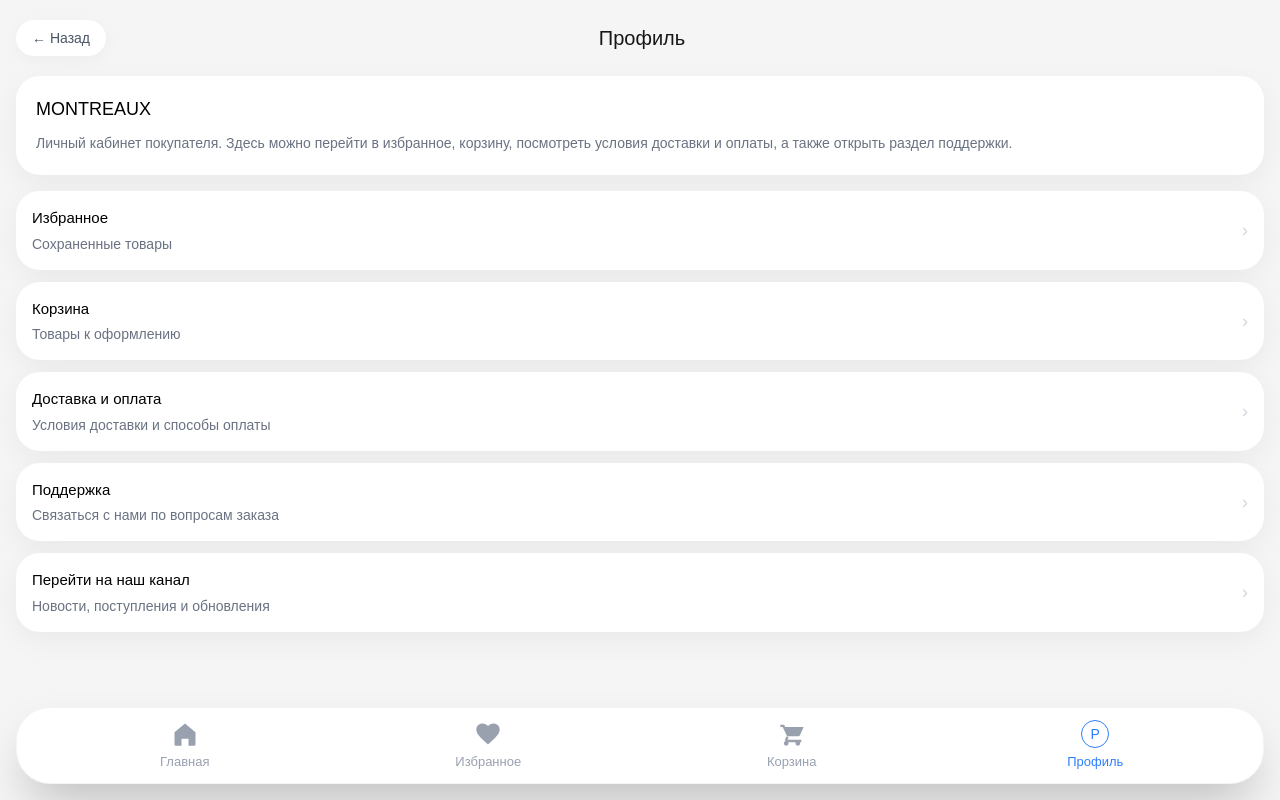
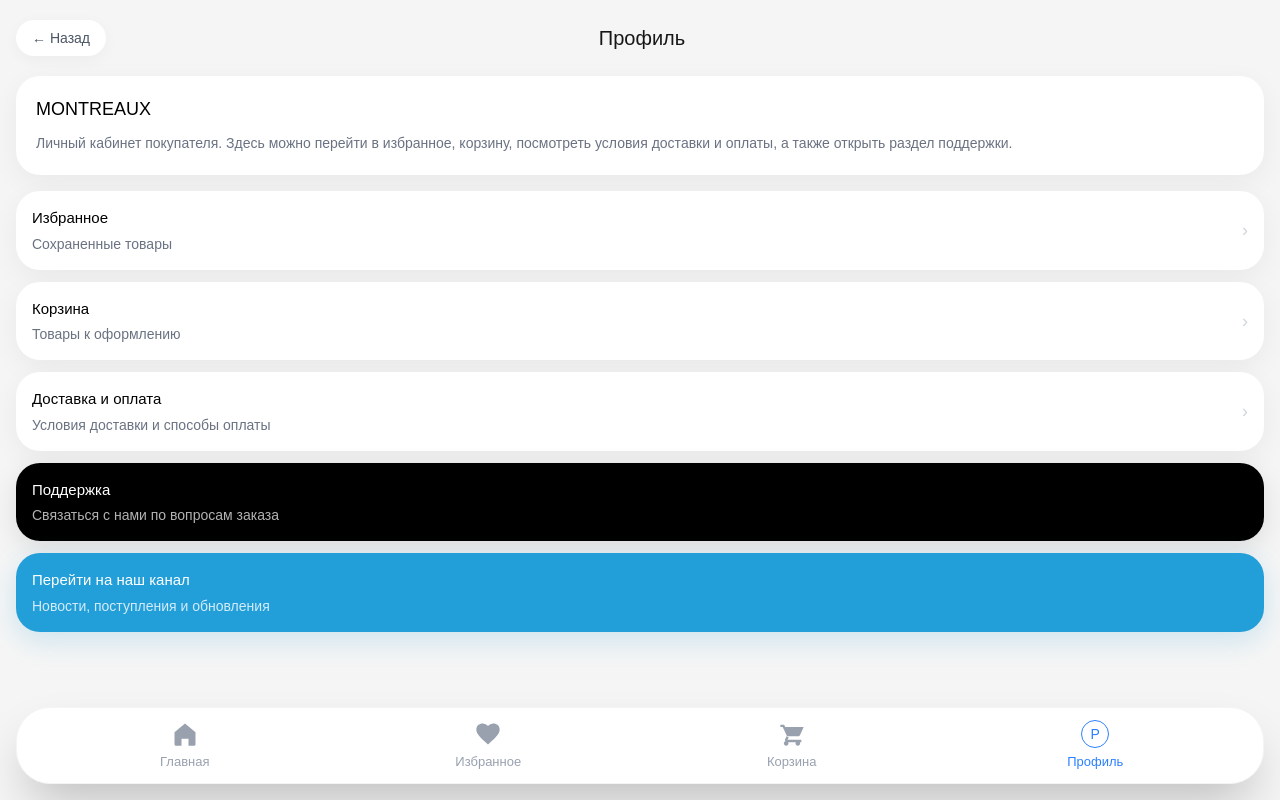
Before and after one commit to rennymateso/tg-shop, a Next.js app: page /profile in a window 1280 px wide. Built offline with nearby package versions, Linux system fonts and the light colour scheme.

Commit message:
update delivery costs and profile buttons

```diff
--- a/app/delivery-payment/page.tsx
+++ b/app/delivery-payment/page.tsx
@@ -46,6 +46,34 @@ export default function DeliveryPaymentPage() {
             <p>
               По России срок доставки составляет{" "}
               <span className="text-black">от 3 до 14 дней</span>.
+            </p>
+          </div>
+        </div>
+
+        <div className="rounded-[24px] bg-white p-5 shadow-[0_8px_28px_rgba(0,0,0,0.05)]">
+          <h2 className="text-[16px] font-medium text-black">Стоимость доставки</h2>
+
+          <div className="mt-3 space-y-3 text-sm leading-6 text-gray-600">
+            <p>
+              Стоимость доставки по <span className="text-black">г. Казань</span>{" "}
+              при покупке до <span className="text-black">10 000 ₽</span>{" "}
+              составляет <span className="text-black">300 ₽</span>.
+            </p>
+
+            <p>
+              При покупке от <span className="text-black">10 000 ₽</span> по
+              г. Казань действует <span className="text-black">бесплатная доставка</span>.
+            </p>
+
+            <p>
+              Стоимость доставки по России составляет{" "}
+              <span className="text-black">от 300 ₽ до 1 000 ₽</span> в
+              зависимости от региона и выбранного способа доставки.
+            </p>
+
+            <p>
+              При покупке от <span className="text-black">20 000 ₽</span> по
+              России действует <span className="text-black">бесплатная доставка</span>.
             </p>
           </div>
         </div>
--- a/app/profile/page.tsx
+++ b/app/profile/page.tsx
@@ -21,16 +21,6 @@ export default function ProfilePage() {
       title: "Доставка и оплата",
       description: "Условия доставки и способы оплаты",
       onClick: () => router.push("/delivery-payment"),
-    },
-    {
-      title: "Поддержка",
-      description: "Связаться с нами по вопросам заказа",
-      onClick: () => router.push("/support"),
-    },
-    {
-      title: "Перейти на наш канал",
-      description: "Новости, поступления и обновления",
-      onClick: () => router.push("/channel"),
     },
   ];
 
@@ -75,6 +65,26 @@ export default function ProfilePage() {
             </div>
           </button>
         ))}
+
+        <button
+          onClick={() => router.push("/support")}
+          className="w-full rounded-[24px] bg-black p-4 text-left text-white shadow-[0_8px_28px_rgba(0,0,0,0.10)]"
+        >
+          <p className="text-[15px] font-medium">Поддержка</p>
+          <p className="mt-1 text-sm text-white/70">
+            Связаться с нами по вопросам заказа
+          </p>
+        </button>
+
+        <button
+          onClick={() => router.push("/channel")}
+          className="w-full rounded-[24px] bg-[#229ED9] p-4 text-left text-white shadow-[0_8px_28px_rgba(34,158,217,0.20)]"
+        >
+          <p className="text-[15px] font-medium">Перейти на наш канал</p>
+          <p className="mt-1 text-sm text-white/80">
+            Новости, поступления и обновления
+          </p>
+        </button>
       </div>
 
       <BottomNav />
```
